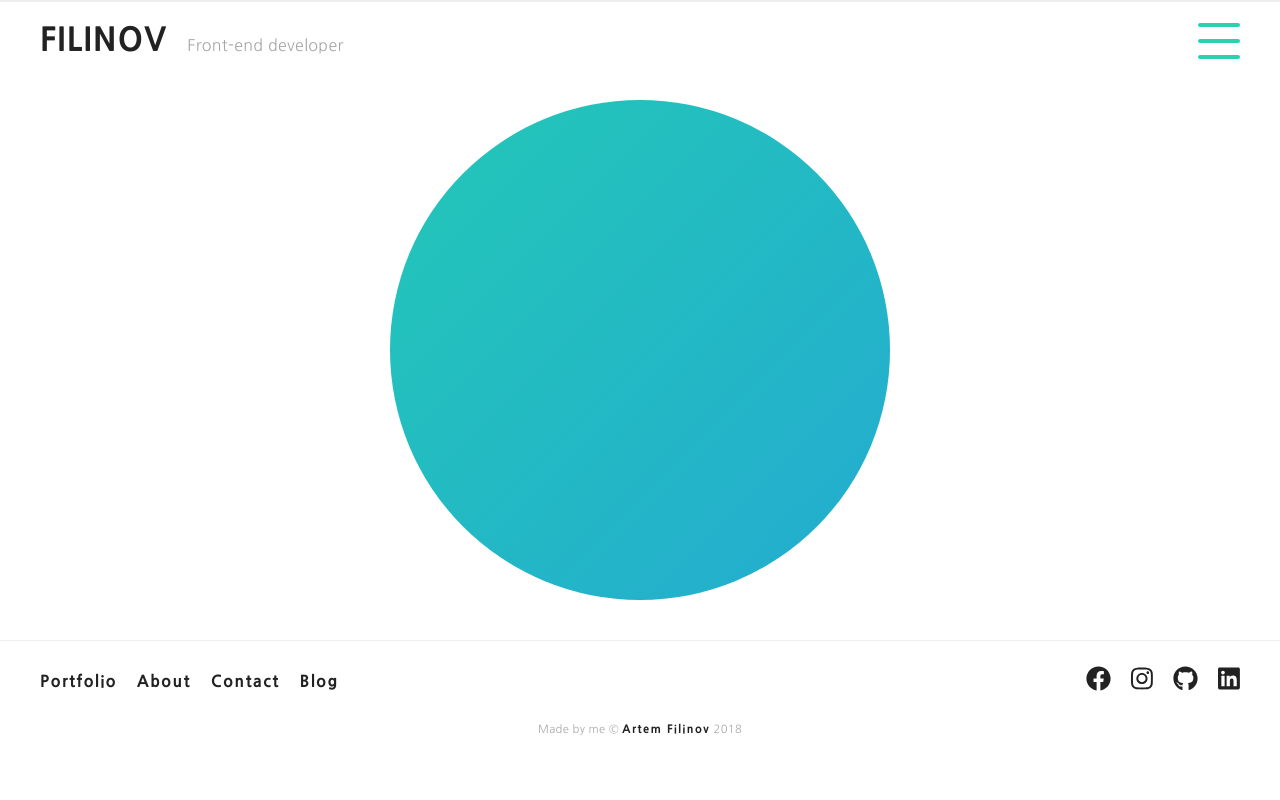
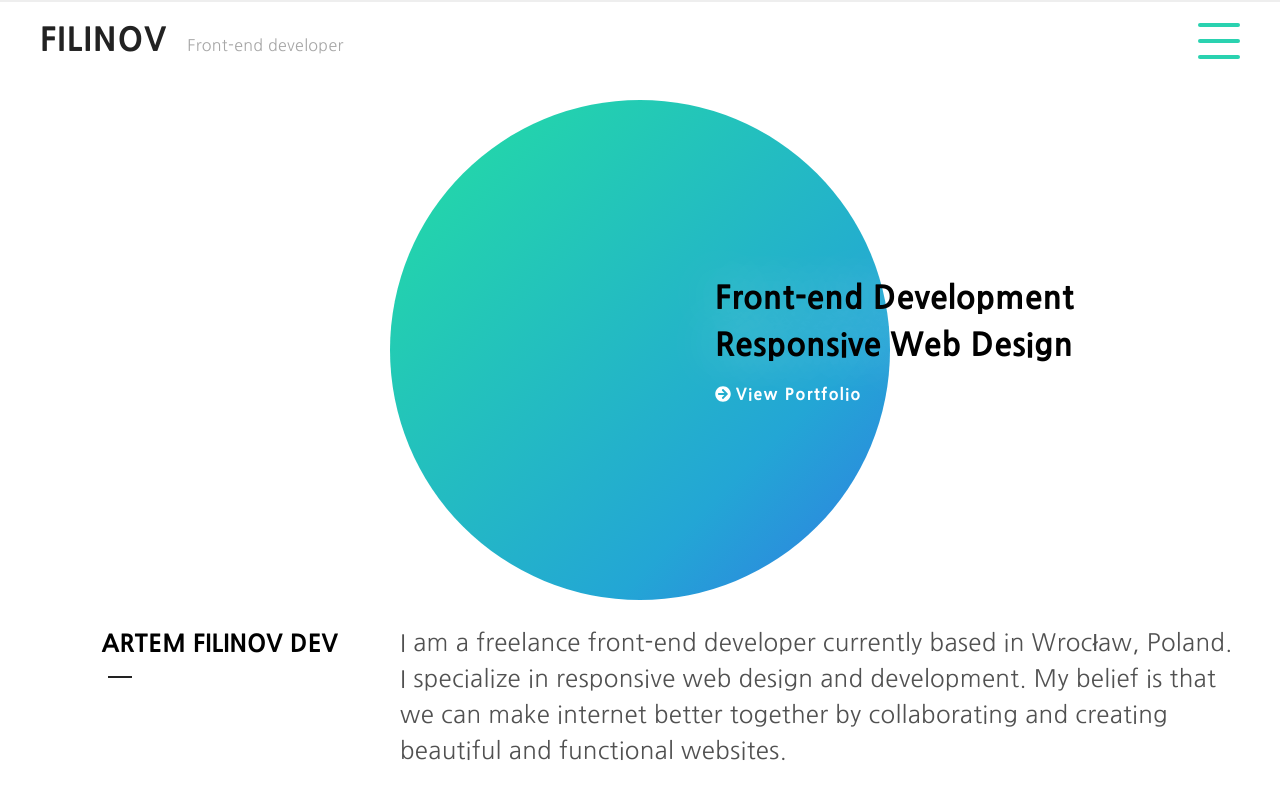
Before and after one commit to Johnnypanda/portfolio-v-3, a React app: page / in a window 1280 px wide. Shown: the top 800 px of the page. Built offline with nearby package versions, Linux system fonts and the light colour scheme.

Commit message:
finished home component, fixed slow navbar animation

```diff
--- a/src/components/Header.js
+++ b/src/components/Header.js
@@ -1,5 +1,5 @@
 import React, { Component } from 'react';
-import { Link } from 'react-router-dom'
+import { Link } from 'react-router-dom';
 class Header extends Component {
     constructor(props) {
         super(props);
--- a/src/components/Home.js
+++ b/src/components/Home.js
@@ -1,13 +1,36 @@
 import React, { Component } from 'react';
+import { Link } from 'react-router-dom';
+import { FontAwesomeIcon } from '@fortawesome/react-fontawesome';
+import { library } from '@fortawesome/fontawesome-svg-core';
+import { faArrowCircleRight } from '@fortawesome/free-solid-svg-icons';
 
+library.add(faArrowCircleRight)
 class Home extends Component {
     render(){
         return(
             <section className="site-home first">
                 <div className="site-home__hero-container">
                      <div className="site-home__hero">
-                        <div className="site-home__hero--logo"></div>
+                        <div className="site-home__hero--logo">
+                             <div className="site-home__content">
+                                <span className="site-home__content--item">Front-end Development</span>
+                                <span className="site-home__content--item">Responsive Web Design</span>
+                                <p><Link to={`/portfolio`}><span className="site-home__icon"><FontAwesomeIcon icon="arrow-circle-right" /></span>View Portfolio</Link></p>
+                             </div>
+                        </div>
                      </div>
+                </div>
+                <div className="site-home__hero-container">
+                    <div className="site-home__hero-container--left">
+                      <h2>ARTEM FILINOV DEV</h2>
+                    </div>
+                    <div className="site-home__hero-container--right">
+                        <p>I am a freelance front-end developer currently based in Wrocław, Poland.
+                        I specialize in responsive web design and development.
+                        My belief is that we can make internet better together by collaborating and creating
+                        beautiful and functional websites.</p>
+                        <p><a><span className="site-home__icon"><FontAwesomeIcon icon="arrow-circle-right" /></span>About me</a></p>
+                    </div>
                 </div>
             </section>
         )
--- a/src/index.scss
+++ b/src/index.scss
@@ -4,6 +4,7 @@ $secondaryBlack: #A7A7A7;
 $mainGrey: #EEEEEE;
 $secondaryGray: #DDD;
 $hoverColor: #2AD2B0;
+$textColor: #515151;
 
 $hambasewidth: 15px;
 $hamsizemultiplier: 2;
@@ -49,7 +50,7 @@ img, embed, object, video {
 
 a {
     color: $primaryBlack;
-    transition: all 0.3s ease;
+    transition: color 0.3s ease;
     text-decoration: none;
     font-weight: 800;
     letter-spacing: 1.5px;
@@ -71,7 +72,11 @@ cursor: pointer;
 
 // ---- First section ----
 .first {
-    padding: 100px 40px 40px 40px;
+    padding: 100px 40px 10px 40px;
+
+    @include atMedium{
+        padding: 100px 40px 40px 40px;
+    }
 }
 // ---- Section rules -----
 .section-content {
@@ -109,6 +114,7 @@ cursor: pointer;
     z-index: 10;
     height: 125px;
     transition: top 0.3s ease-in-out;
+    will-change: height;
 
     &__nav{
         ul{
@@ -226,6 +232,7 @@ cursor: pointer;
     display: none;
     opacity: 0;
     transition: opacity 0.3 ease;
+    will-change: opacity, z-index, display, transform;
 
     &__visible{
         z-index: 9;
@@ -331,24 +338,121 @@ cursor: pointer;
   }
   //----------------- HOME AND HERO -----------------
   .site-home{
+
+        &__icon {
+            margin-right: 5px;
+        }
       &__hero-container {
           width: 100%;
-          height: 500px;
           padding: 0;
           margin: 0;
+          overflow: hidden;
+          &--left {
+             margin: 30px 0 0 0;
+              h2 {
+                  font-weight: 800;
+
+                  @include atMedium {
+                      padding: 0;
+                      margin: 0;
+                  }
+              }
+              h2:after {
+                content: ' ';
+                display: block;
+                width: 1em;
+                height: 2px;
+                background: #222;
+                margin: 0.75em auto 0.75em;
+
+                @include atMedium {
+                    margin-left: 2.85em;
+                }
+              }
+
+              @include atMedium {
+                  float: left;
+                  width: 30%;
+              }
+
+          }
+
+          &--right {
+            line-height: 1.5;
+            font-size: 1.3rem;
+            color: $textColor;
+
+            a{
+                color: $hoverColor;
+                font-size: 1rem;
+            }
+
+            a:hover {
+                border-bottom: 1px solid $hoverColor;
+            }
+
+            @include atMedium {
+                float: left;
+                width: 70%;
+                font-size: 1.5rem;
+                text-align: left;
+            }
+          }
       }
       &__hero {
-          height: 500px;
-          width: 500px;
+          height: 290px;
+          width: 290px;
           margin: 0 auto;
+
+          @include atMedium{
+            height: 500px;
+            width: 500px;
+          }
 
           &--logo {
             width: 100%;
             height: 100%;
-            background: linear-gradient(-45deg,#4245f4, #23A6D5, #23D5AB, #43C181);
-            background-size: 500% 500%;
+            background: linear-gradient(-45deg,#cb42f4, #4245f4, #23A6D5, #23D5AB, #43C181, #cb42f4);
+            background-size: 300% 300%;
 	        animation: Gradient 30s ease infinite;
             border-radius: 50%;
+            position: relative;
+            will-change: transform, animation, background;
           }
       }
+
+      &__content {
+          z-index: 8;
+          position: absolute;
+          top: 35%;
+          left: 20%;
+          text-align: center;
+
+          @include atMedium {
+              left: 65%;
+              text-align: left;
+          }
+          &--item {
+              display: block;
+              padding: 5px 0;
+              margin: 0;
+              font-weight: 800;
+              font-size: 1rem;
+              text-shadow: 0 0 50px rgba(255,255,255,.5);
+              white-space: nowrap;
+
+              @include atMedium {
+                  font-size: 2rem;
+              }
+          }
+
+          a{
+              color: #fff;
+              font-size: 1rem;
+          }
+
+          a:hover {
+            border-bottom: 1px solid #fff;
+        }
+      }
   }
```
